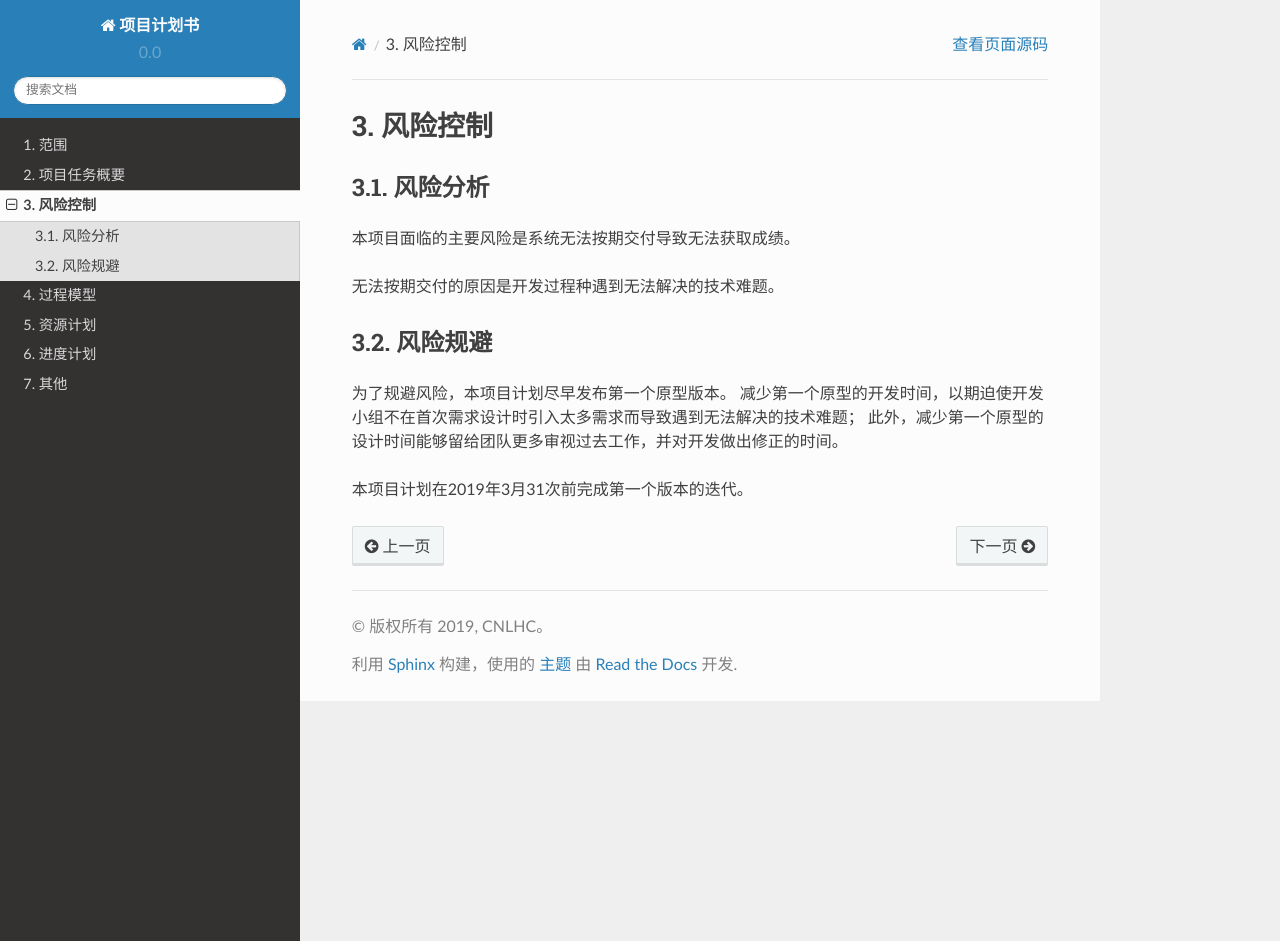
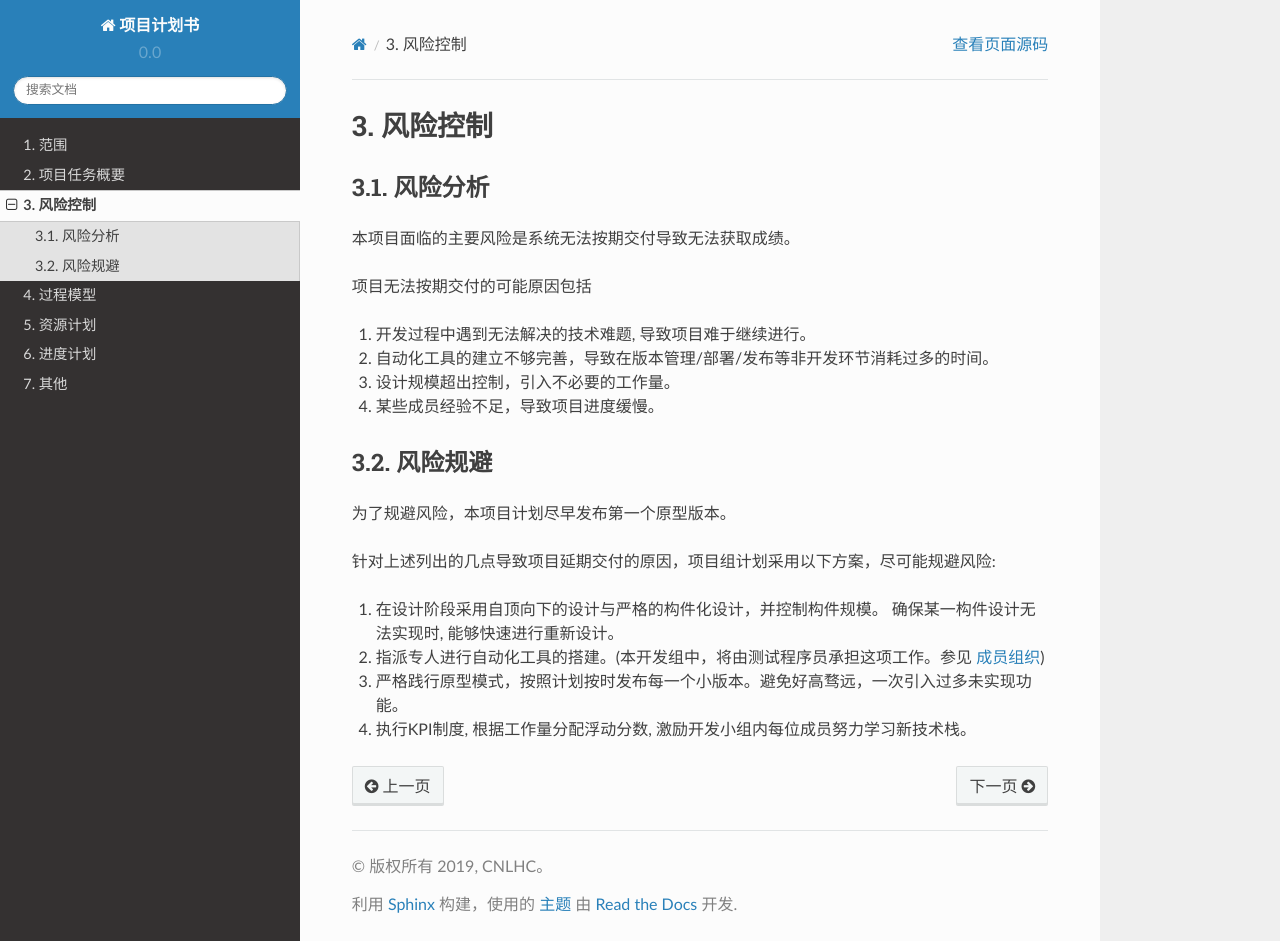
Before and after one commit to wenguang1998/shattuckite-doc, a Sphinx documentation site: the page built from projectPlan/source/plan/risk.rst, in a window 1280 px wide and 941 px high. Built offline with Sphinx 7.4.7 and the Read the Docs theme 2.0.0, drawn with Linux system fonts in a browser that asks for light colours.

Commit message:
SHADOC-001 DOC UPDATE AUTHOR:CNLHC CENSOR:CNLHC NOTE:完善风险控制一节并修复自动部署Bug

```diff
--- a/projectPlan/source/plan/risk.rst
+++ b/projectPlan/source/plan/risk.rst
@@ -3,15 +3,27 @@
 
 风险分析
 ***********
+
 本项目面临的主要风险是系统无法按期交付导致无法获取成绩。
 
-无法按期交付的原因是开发过程种遇到无法解决的技术难题。
+
+
+
+项目无法按期交付的可能原因包括
+
+1. 开发过程中遇到无法解决的技术难题, 导致项目难于继续进行。
+2. 自动化工具的建立不够完善，导致在版本管理/部署/发布等非开发环节消耗过多的时间。
+3. 设计规模超出控制，引入不必要的工作量。
+4. 某些成员经验不足，导致项目进度缓慢。
 
 风险规避
 *********
 
 为了规避风险，本项目计划尽早发布第一个原型版本。
-减少第一个原型的开发时间，以期迫使开发小组不在首次需求设计时引入太多需求而导致遇到无法解决的技术难题；
-此外，减少第一个原型的设计时间能够留给团队更多审视过去工作，并对开发做出修正的时间。
 
-本项目计划在2019年3月31次前完成第一个版本的迭代。
+针对上述列出的几点导致项目延期交付的原因，项目组计划采用以下方案，尽可能规避风险:
+
+1. 在设计阶段采用自顶向下的设计与严格的构件化设计，并控制构件规模。 确保某一构件设计无法实现时, 能够快速进行重新设计。
+2. 指派专人进行自动化工具的搭建。(本开发组中，将由测试程序员承担这项工作。参见 :ref:`成员组织`)
+3. 严格践行原型模式，按照计划按时发布每一个小版本。避免好高骛远，一次引入过多未实现功能。
+4. 执行KPI制度, 根据工作量分配浮动分数, 激励开发小组内每位成员努力学习新技术栈。
--- a/projectPlan/source/plan/scheduleplan.rst
+++ b/projectPlan/source/plan/scheduleplan.rst
@@ -27,7 +27,10 @@
 团队里程碑设置
 *****************
 
-在五月中旬以前, 开发团队计划实现两个里程碑。
+在2019年5月中旬前, 开发团队计划实现两个里程碑
+
+1. 于 2018年4月3日 发布 `0.1.0` 版本
+2. 于 2018年5月2日 发布 `0.2.0` 版本
 
 
 
```
Also changed, not shown: 1 other file.
